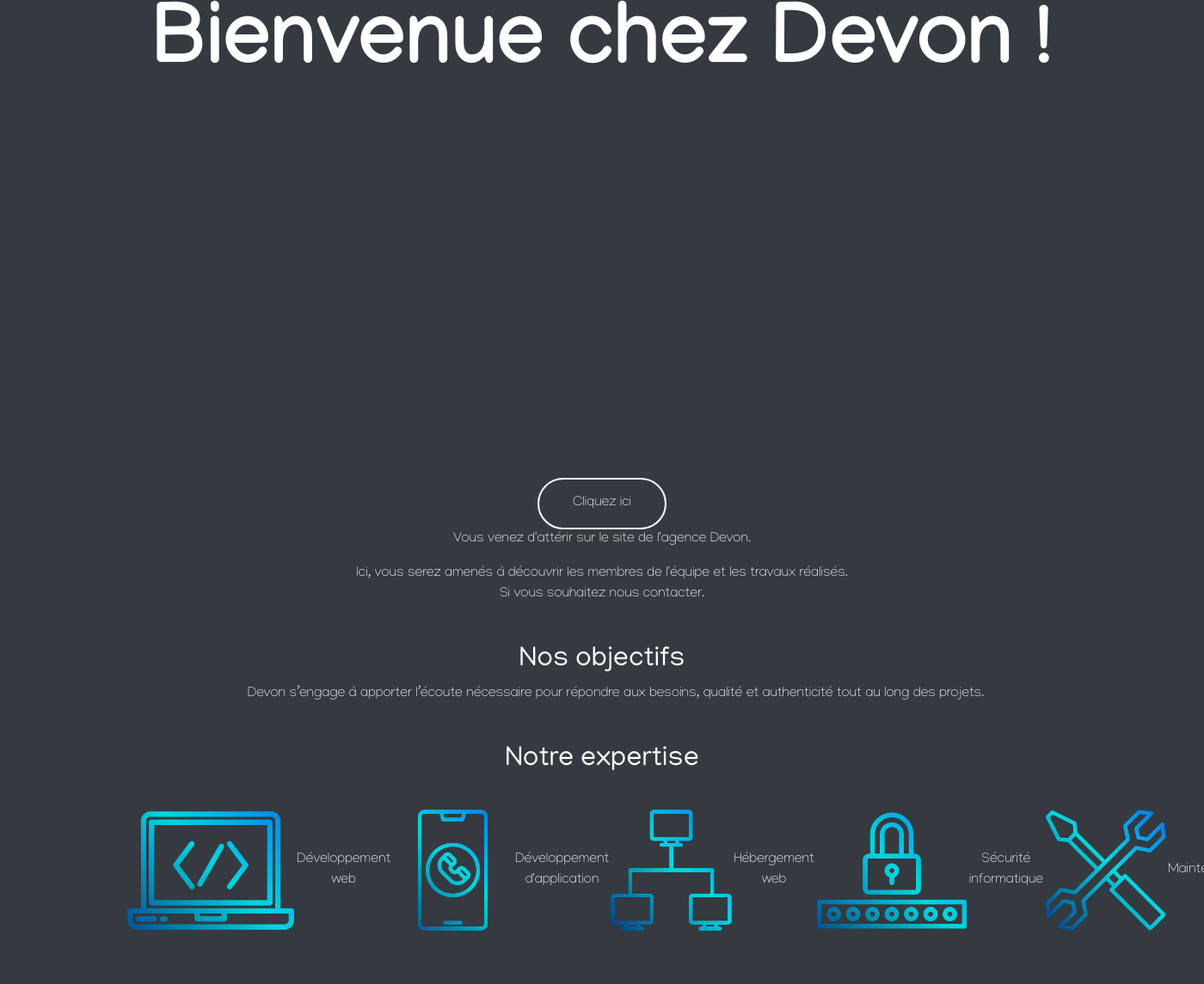
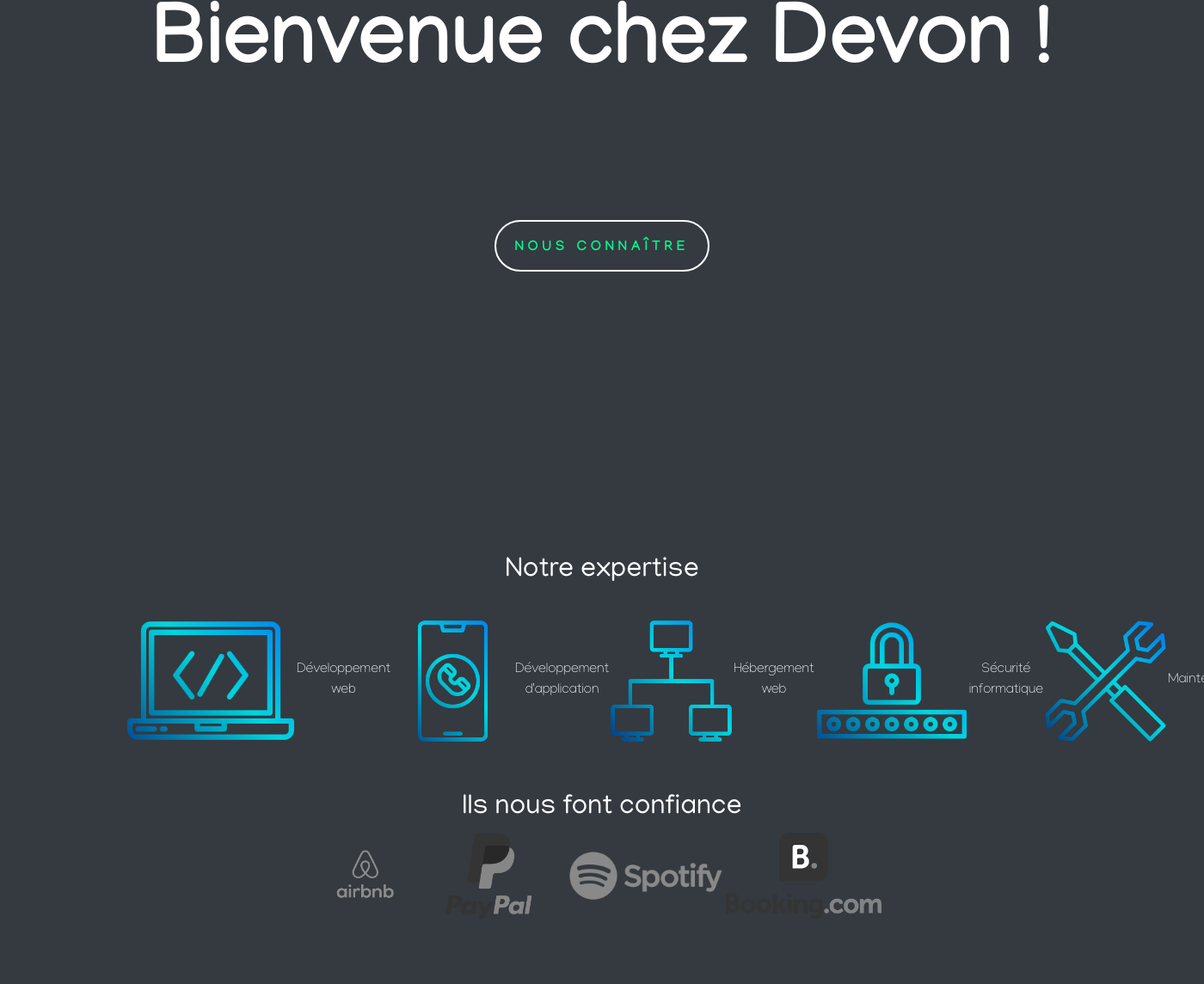
Before and after one commit to Proget-DevOn/YouMeal-, a PHP site: page /SiteWeb/index.php in a window 1400 px wide; the page is wider, and only the part inside the window is pictured. Shown: the part 332-1477 px from the top of that part at 86% size. After the commit the page ends 1401 px from the top of that part, so only its background shows below. Run offline with PHP 8.4, Linux system fonts and the light colour scheme; some libraries are stand-ins or nearby versions; some web fonts are replaced.

Commit message:
index update

```diff
--- a/SiteWeb/css/index.css
+++ b/SiteWeb/css/index.css
@@ -31,20 +31,43 @@
 }
 
 #scroll{
-    width: 150px;
+    position: relative;
+    font-family: "Manjari-Bold";
+    top: -300px;
+    padding-top: 5px;
+    width: 250px;
     height: 60px;
     border-radius: 30px;
     border: none;
     background-color: transparent;
     border: 2px solid white;
     transition: 0.5s;
+    letter-spacing: 5px;
+    color: #00ff92;
+    text-decoration: none;
+
 }
 
 #scroll:hover{
     background-color: white;
     color: black;
+    letter-spacing: 7px;
+    width: 280px;
+
 }
 
+#scrolldown{
+    height: 100%;
+}
+
+#link-button{
+    text-decoration: none;
+    color: white;
+}
+
+#link-button:hover{
+    color: black;
+}
 h2{
     font-family: "Manjari-Regular";
     padding-top: 30px;
--- a/SiteWeb/index.php
+++ b/SiteWeb/index.php
@@ -18,14 +18,8 @@
     <body>
         <div class="container">
             <h1 id="h1">Bienvenue chez Devon !</h1>
-            <button id="scroll">Cliquez ici</button>
-            <p>Vous venez d'attérir sur le site de l'agence Devon.</p>
-            <p>Ici, vous serez amenés à découvrir les membres de l'équipe et les travaux réalisés.<br> Si vous souhaitez nous contacter.</p>
-            <h2>Nos objectifs</h2>
-            <ul>
-                <li>Devon s’engage à apporter l’écoute nécessaire pour répondre aux besoins, qualité et authenticité tout au long des projets.</li>
-            </ul>
-            <h2>Notre expertise</h2>
+            <button onclick="scrollWin(0, 1000)" id="scroll">NOUS CONNAÎTRE</button>
+            <h2 id="scrolldown">Notre expertise</h2>
 
             <div id="images">
                 <div class="center"><img id="image1" src="images/codage-web.png">Développement web</div>
@@ -45,3 +39,9 @@
         </div>
     </body>
 </html>
+
+<script>
+function scrollWin(x, y) {
+  window.scrollBy(x, y);
+}
+</script>
```
